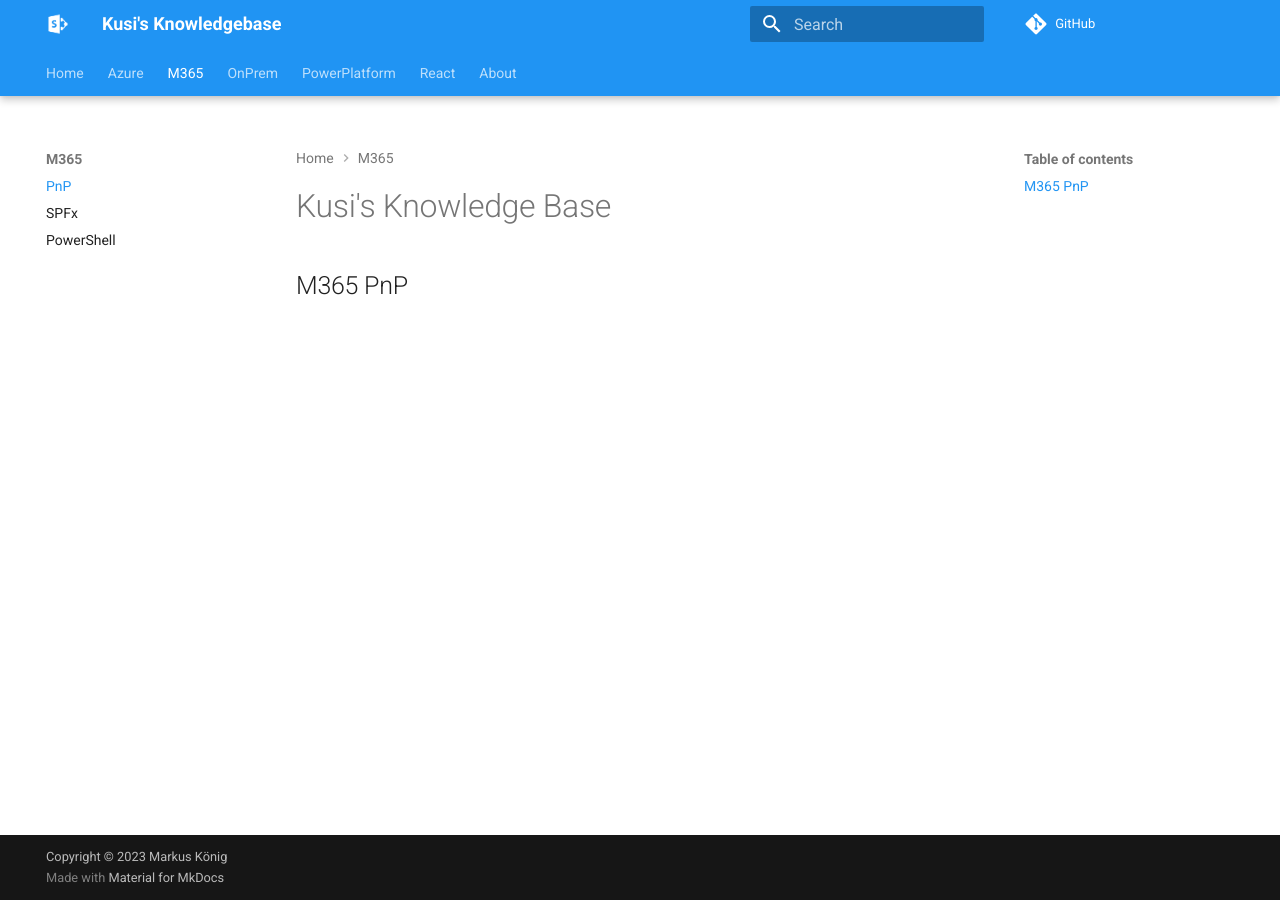
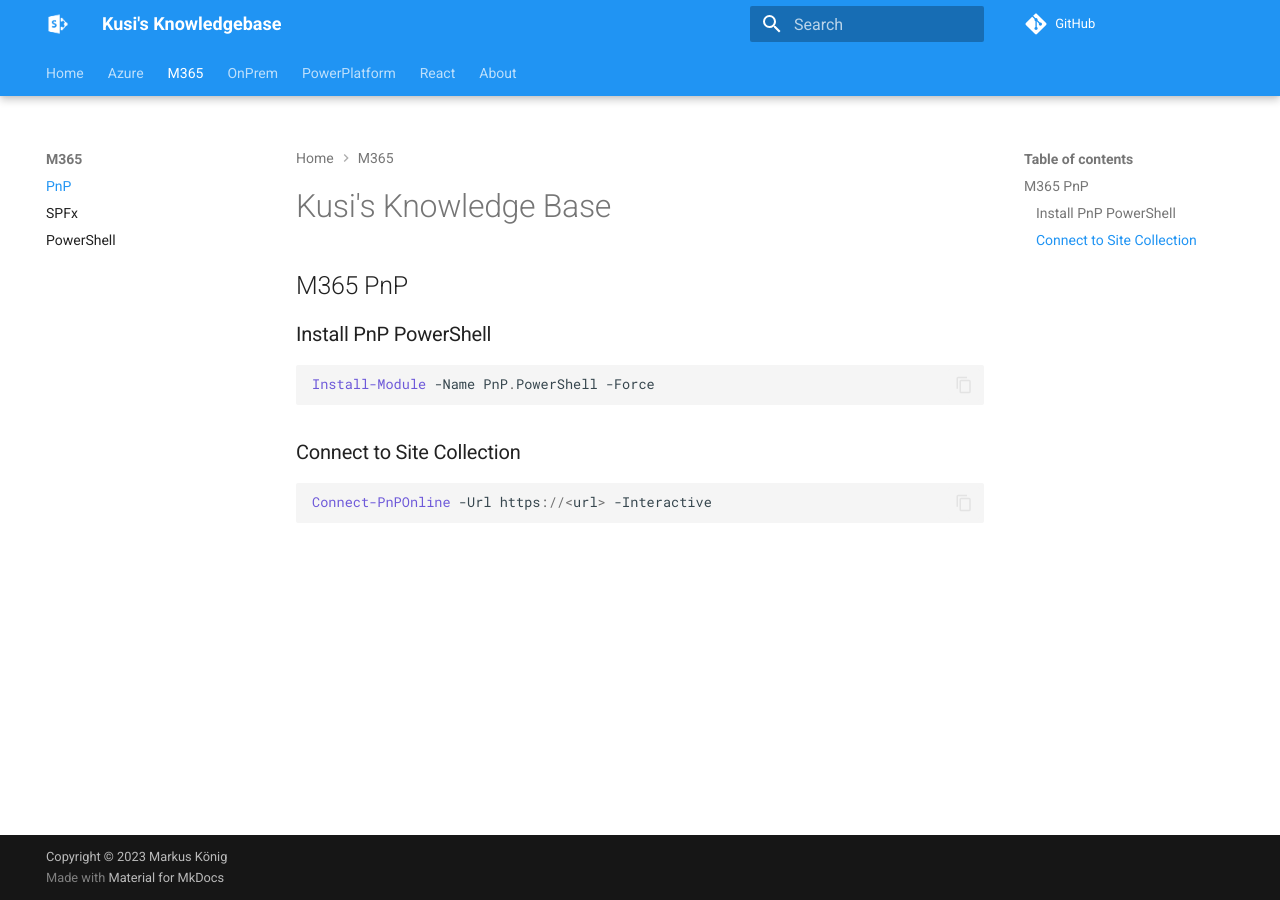
Before and after one commit to Kusi1975/spkb, an MkDocs documentation site: the page built from docs/M365/PnP/index.md, in a window 1280 px wide. Built offline with MkDocs 1.6.1 and Material for MkDocs 9.7.7, drawn with Linux system fonts in a browser that asks for light colours; comment, search, counter and statistics services are not loaded.

Commit message:
Add PnP M365

````diff
--- a/docs/M365/PnP/index.md
+++ b/docs/M365/PnP/index.md
@@ -1,3 +1,15 @@
 # Kusi's Knowledge Base
 
 ## M365 PnP
+
+### Install PnP PowerShell
+
+```powershell
+Install-Module -Name PnP.PowerShell -Force
+```
+
+### Connect to Site Collection
+
+```powershell
+Connect-PnPOnline -Url https://<url> -Interactive
+```
````
Also changed, not shown: docs/M365/PowerShell/index.md (+12 -0 lines).
